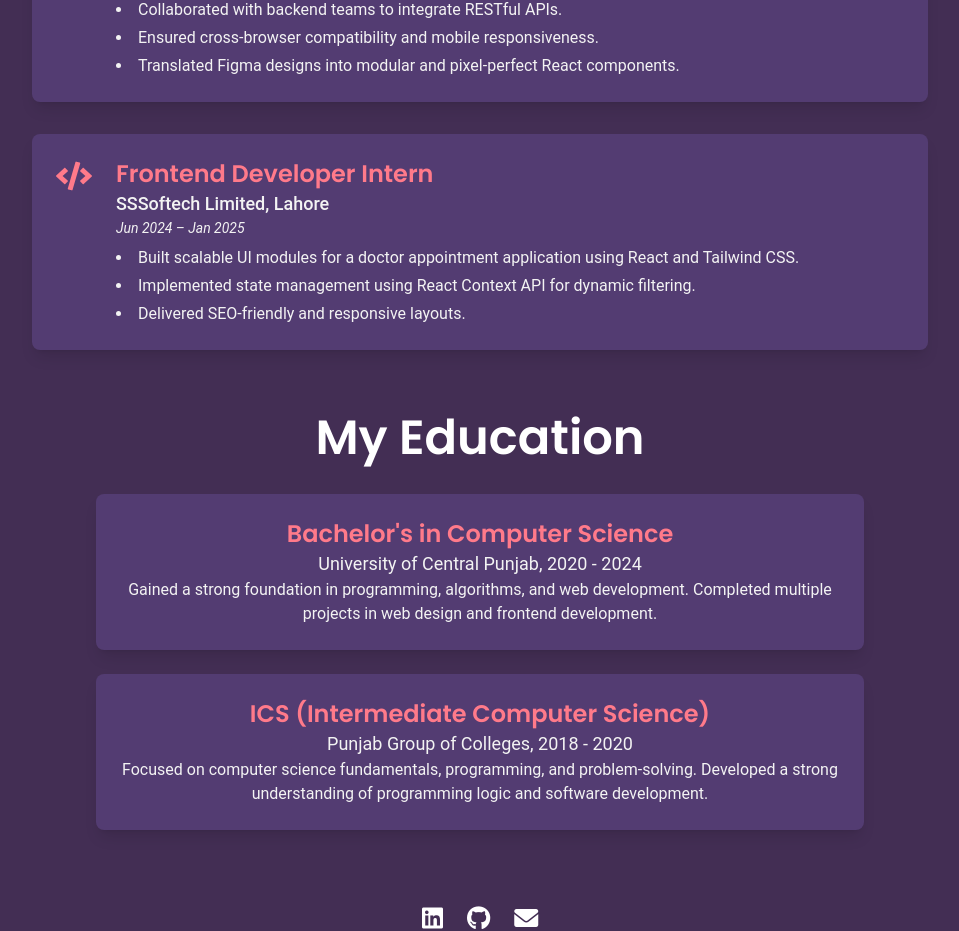
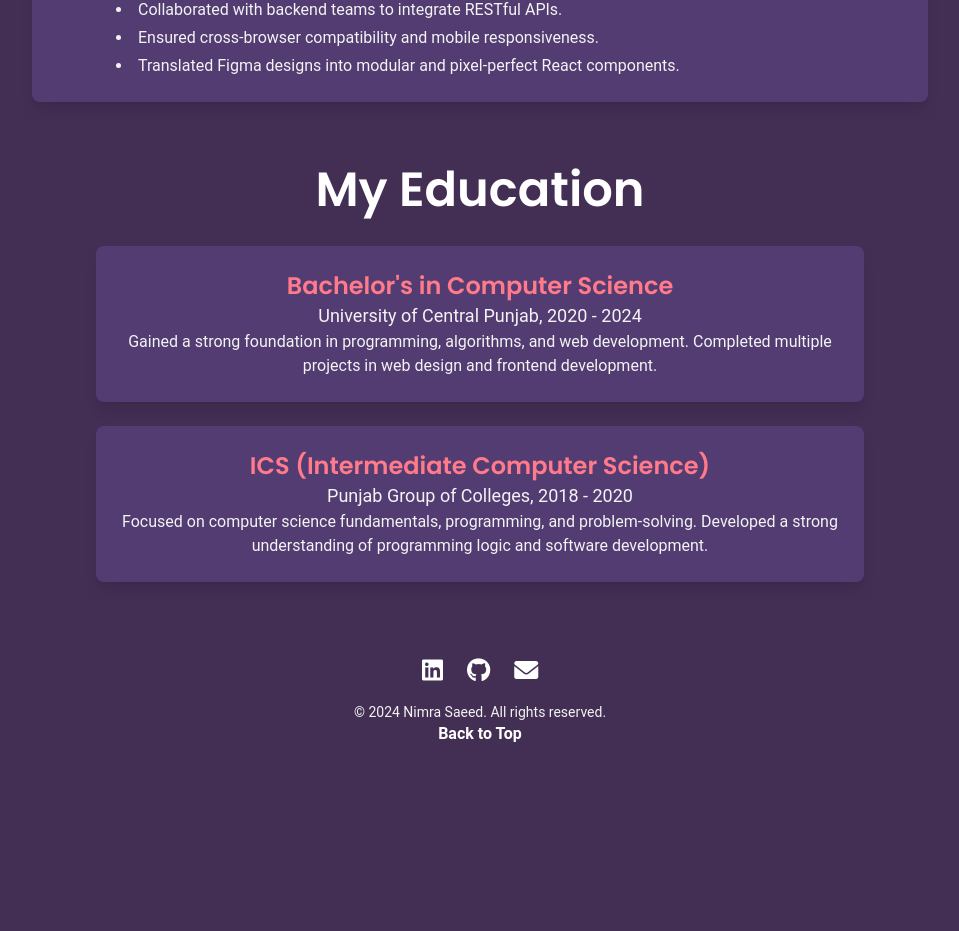
Before and after one commit to nimrasaeed54/Portfolio, a React (Vite) app: page /about in a window 1280 px wide. Shown: the part 1034-1965 px from the top of the page, without its empty margins (160-1119 px from the left). After the commit the page ends 1788 px from the top, so only its background shows below. Built offline with nearby package versions, Linux system fonts and the light colour scheme.

Commit message:
Update Skills, About, Home components and dependencies

```diff
--- a/src/components/About.jsx
+++ b/src/components/About.jsx
@@ -252,27 +252,7 @@ const About = () => {
             </div>
           </div>
 
-          {/* Experience 2 */}
-          <div
-            className="bg-[#533C72] p-6 rounded-lg shadow-lg flex items-start gap-6"
-            data-aos="fade-left"
-            data-aos-duration="1000"
-            data-aos-delay="500"
-          >
-            <FaCode className="text-[#FF7A8A] text-4xl flex-shrink-0" />
-            <div>
-              <h3 className="text-2xl font-semibold text-[#FF7A8A]">
-                Frontend Developer Intern
-              </h3>
-              <p className="text-lg text-[#f3f3f3] font-medium">SSSoftech Limited, Lahore</p>
-              <p className="text-sm text-[#f3f3f3] italic mb-2">Jun 2024 – Jan 2025</p>
-              <ul className="list-disc list-inside text-[#f3f3f3] space-y-1">
-                <li>Built scalable UI modules for a doctor appointment application using React and Tailwind CSS.</li>
-                <li>Implemented state management using React Context API for dynamic filtering.</li>
-                <li>Delivered SEO-friendly and responsive layouts.</li>
-              </ul>
-            </div>
-          </div>
+
         </div>
       </div>
 
```
